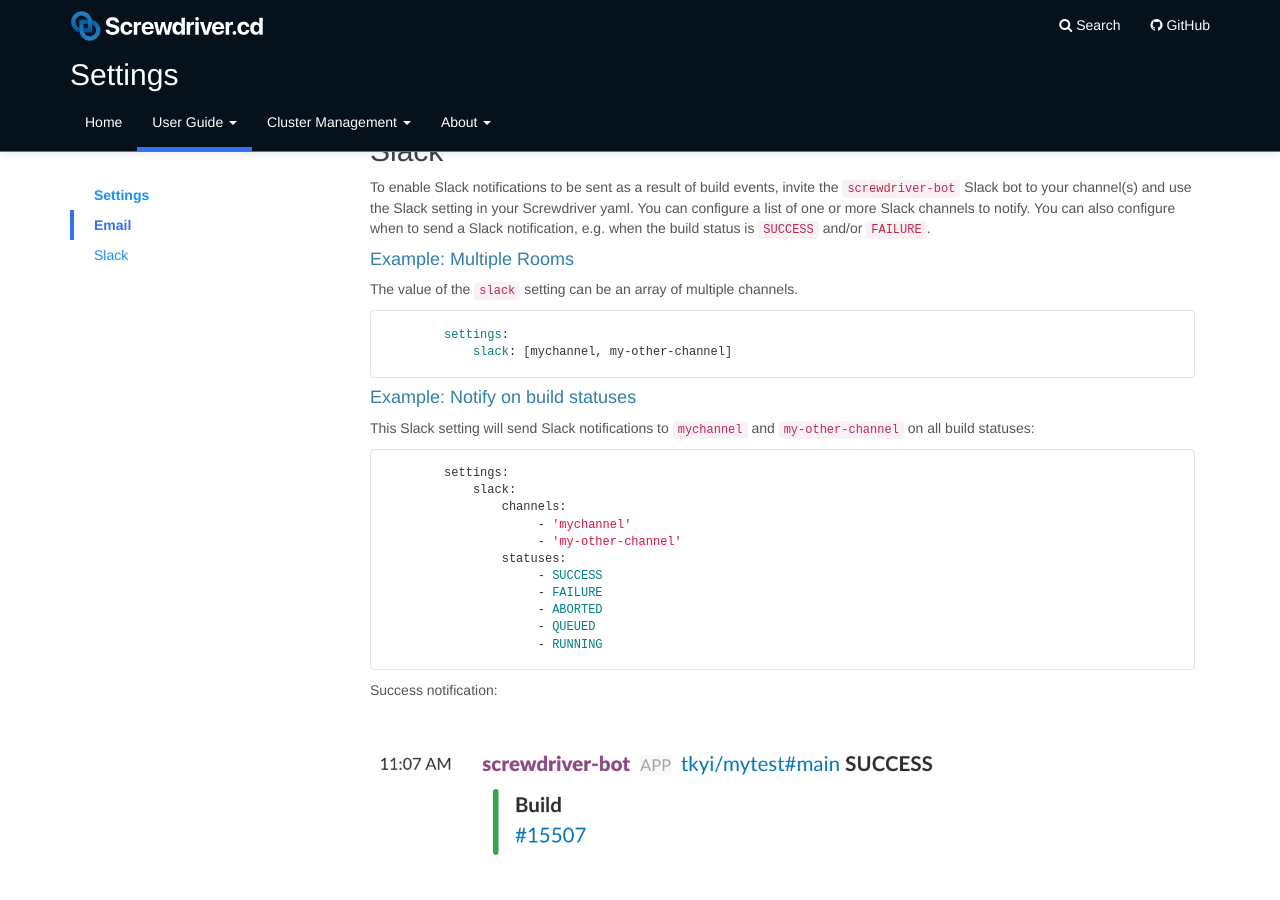
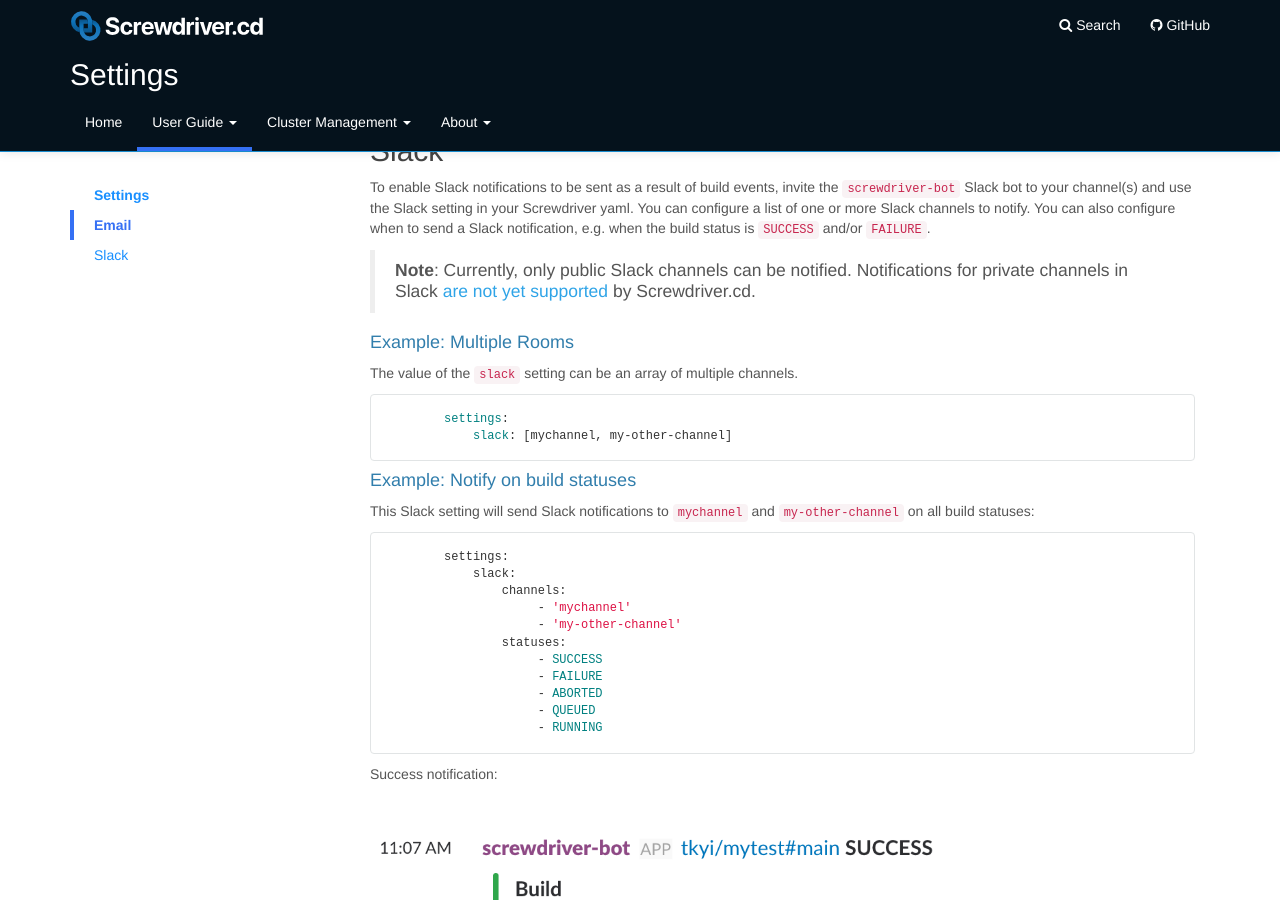
Before and after one commit to screwdriver-cd/guide, a Jekyll site: the page built from docs/user-guide/configuration/settings.md, in a window 1280 px wide and 900 px high, scrolled down 820 px. Built offline with Jekyll 4.4.1, drawn with Linux system fonts in a browser that asks for light colours.

Commit message:
fix: only public channels work for Slack (#226)
Only public channels can get Slack notifications currently.

```diff
--- a/docs/user-guide/configuration/settings.md
+++ b/docs/user-guide/configuration/settings.md
@@ -56,6 +56,8 @@ You can configure a list of one or more email addresses to contact. You can also
 To enable Slack notifications to be sent as a result of build events, invite the `screwdriver-bot` Slack bot to your channel(s) and use the Slack setting in your Screwdriver yaml.
 You can configure a list of one or more Slack channels to notify. You can also configure when to send a Slack notification, e.g. when the build status is `SUCCESS` and/or `FAILURE`.
 
+> **Note**: Currently, only public Slack channels can be notified. Notifications for private channels in Slack [are not yet supported](https://github.com/screwdriver-cd/screwdriver/issues/1073) by Screwdriver.cd.
+
 #### Example: Multiple Rooms
 
 The value of the `slack` setting can be an array of multiple channels.
```
